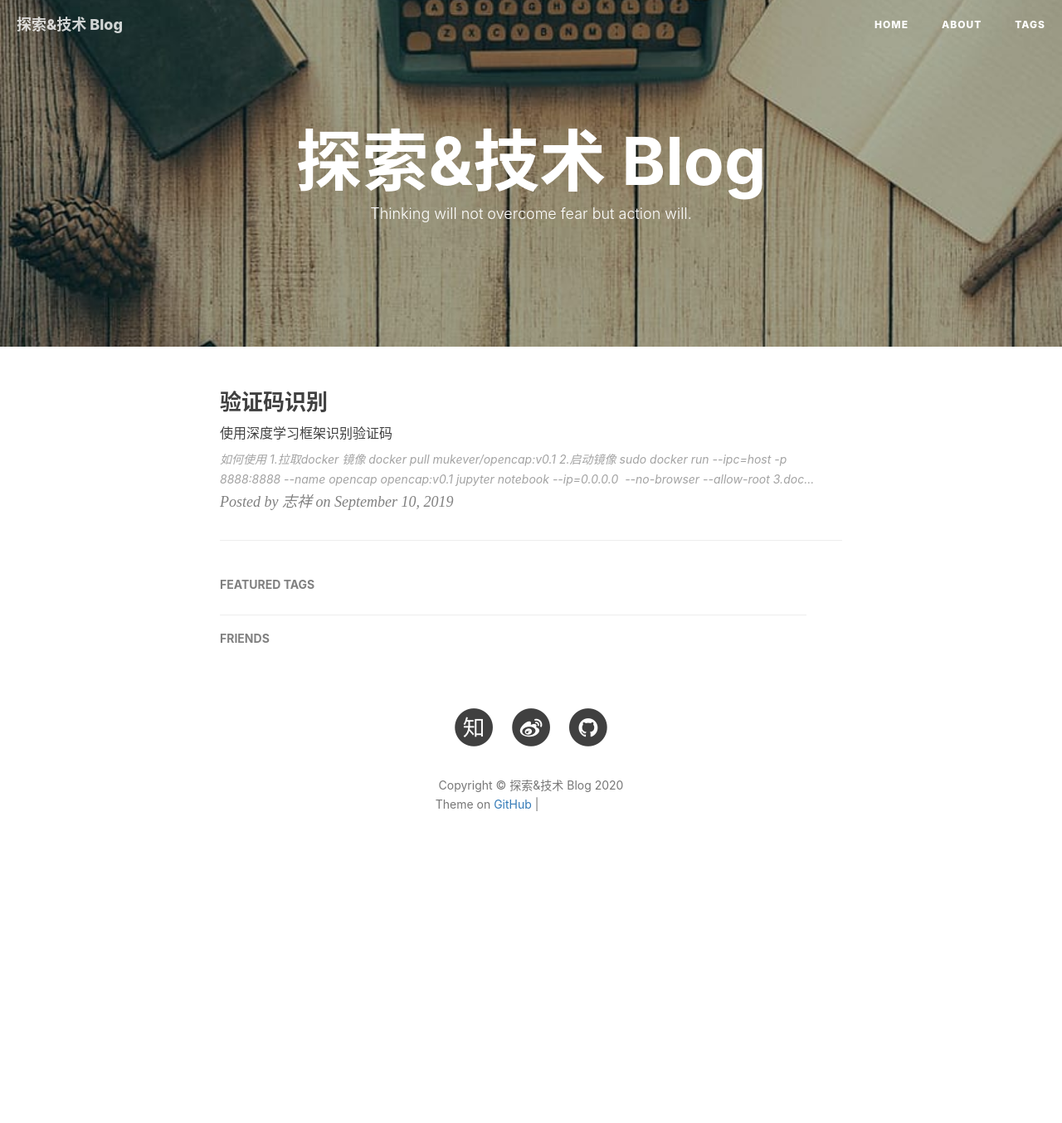
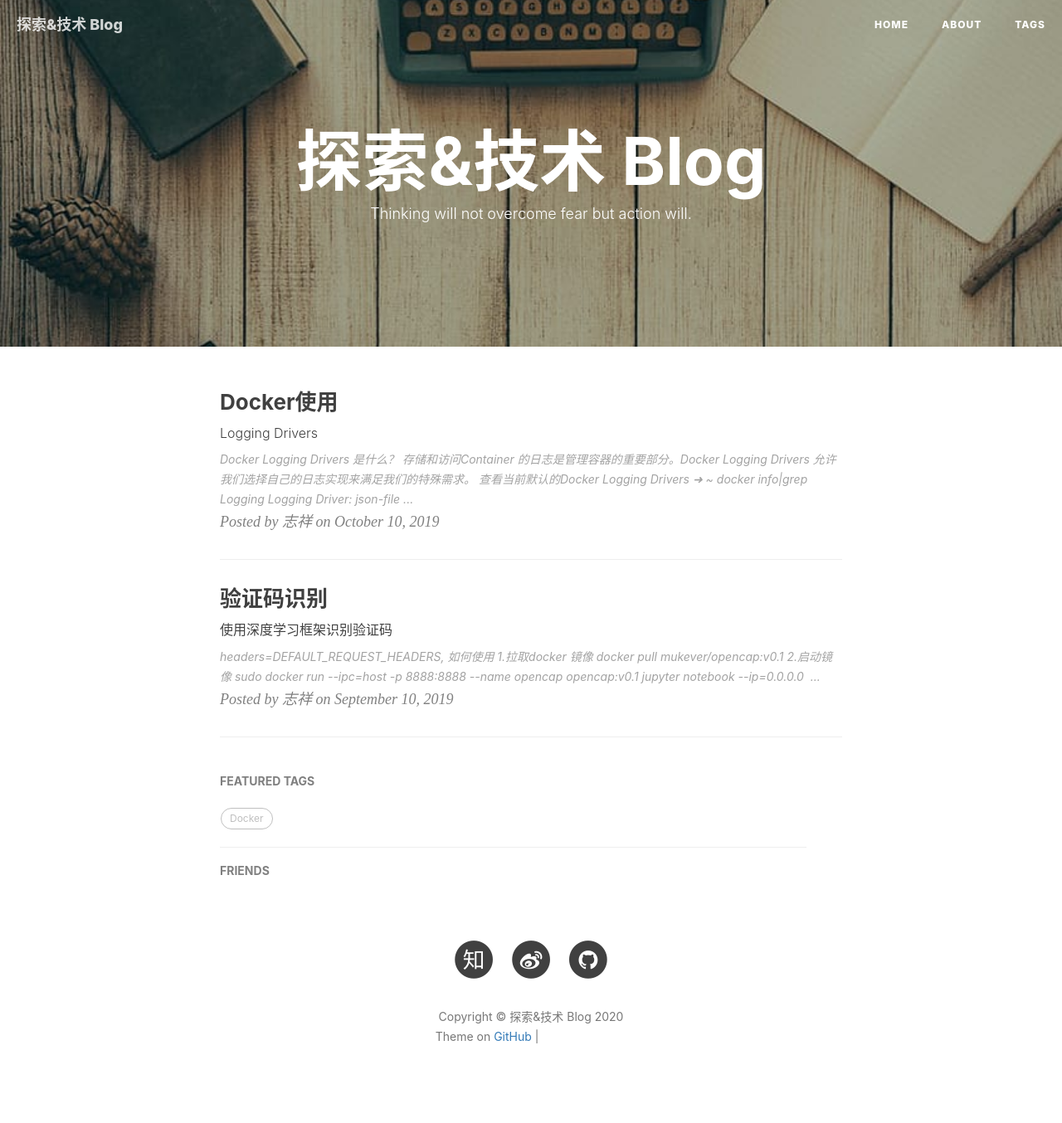
Before and after one commit to mukever/mukever.github.io, a Jekyll site: the page built from index.html, in a window 1280 px wide. Shown: the whole page at 83% size. Built offline with Jekyll 4.4.1, drawn with Linux system fonts in a browser that asks for light colours; nearby versions of some CDN libraries; the list of posts is cut into pages by our own code; comment, search, counter and statistics services are not loaded; before the commit the page ends 1074 px from its top, so only the background shows below that; grey boxes are pictures that could not be loaded.

Commit message:
add new post

````diff
--- /dev/null
+++ b/_posts/2019-10-1-Docker-Logging-Drivers.md
@@ -0,0 +1,64 @@
+---
+layout:     post
+title:      Docker使用
+subtitle:   Logging Drivers
+date:       2019-10-10
+author:     志祥
+header-img: img/post-plant-gallery8.jpg
+catalog: true
+tags:
+    - Docker
+---
+
+## Docker Logging Drivers 是什么？
+
+存储和访问Container 的日志是管理容器的重要部分。Docker Logging Drivers 允许我们选择自己的日志实现来满足我们的特殊需求。
+
+### 查看当前默认的Docker Logging Drivers
+
+```bash
+➜  ~ docker info|grep Logging
+ Logging Driver: json-file
+```
+
+#### 修改当前Logging Drivers 默认配置。
+
+在docker的官方文档中，有关于docker daemon 的简单介绍。
+
+![]( https://tva1.sinaimg.cn/large/007S8ZIlgy1ge7bxuvb99j31fk0p6jy0.jpg)
+
+你可以在这里找到关于docker[daemon链接]( https://docs.docker.com/engine/reference/commandline/dockerd/)
+
+
+
+```bash
+sudo vi /etc/docker/daemon.json
+```
+
+添加下面的内容
+
+```json
+{
+  "log-driver": "json-file",
+  "log-opts": {
+    "max-size": "15m"
+  }
+}
+```
+
+重启docker 服务
+
+
+```bash
+sudo systemctl restart docker
+```
+
+使用新的配置，覆盖系统默认的docker logging drivers 配置。启动docker容器
+
+```bash
+docker run --log-driver json-file --log-opt max-size=50m nginx
+```
+
+
+
+##### 在这里你可以找到[官方的配置文档](https://docs.docker.com/config/containers/logging/configure/)
````
Also changed, not shown: _posts/2019-09-10-验证码识别.md (+4 -0 lines), package.json (+8 -5 lines), img/post-plant-gallery8.jpg (added), 1 other file.
